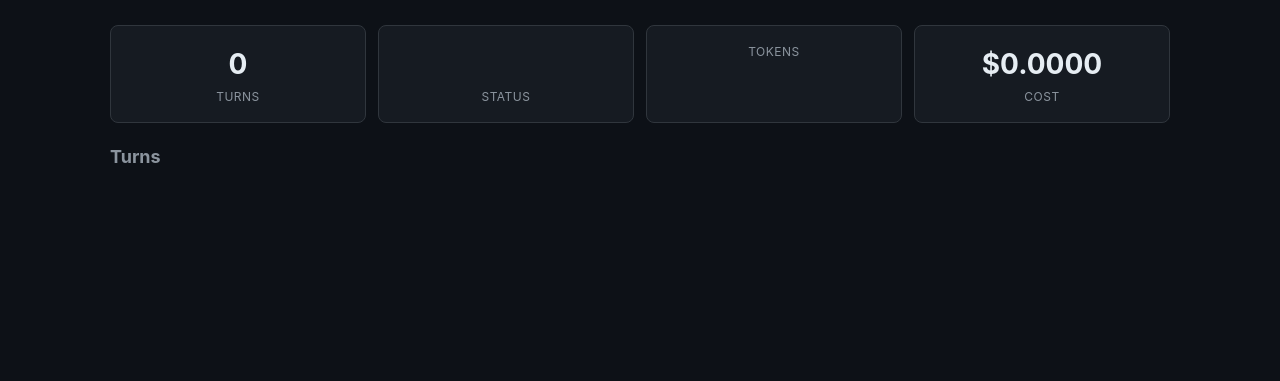
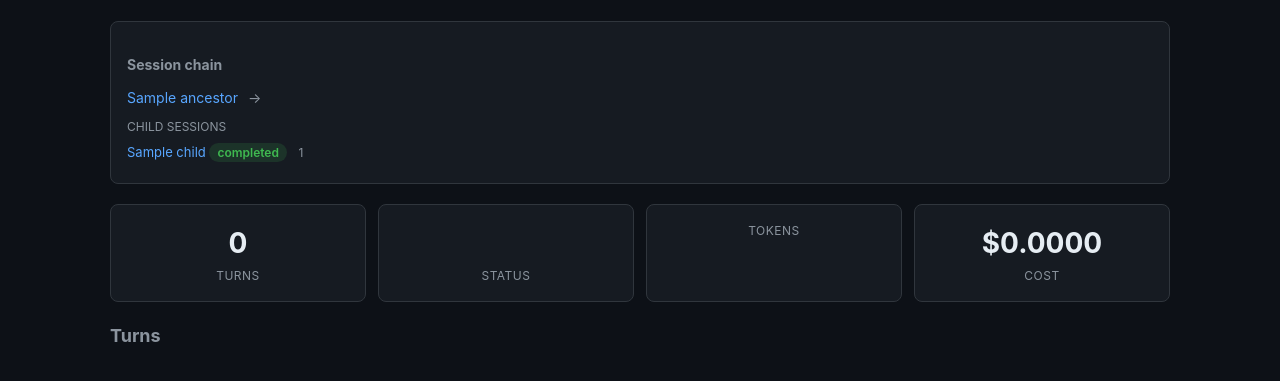
Before and after one commit to elbachir-salik/agentguard, a FastAPI app: template agentguard/dashboard/templates/session.html in a window 1280 px wide. Shown: the part 123-504 px from the top of the page. Run offline with FastAPI, Linux system fonts and the light colour scheme; the template is opened without the code that fills it: most values are stand-ins (such as "Sample title", 1, 10 or a date in 2020).

Commit message:
feat: enhance session detail view with ancestors and children display, and update styles for session chain representation

```diff
--- a/agentguard/dashboard/app.py
+++ b/agentguard/dashboard/app.py
@@ -49,9 +49,13 @@
     record = storage.get_session(session_id)
     if not record:
         return HTMLResponse("<h1>Session not found</h1>", status_code=404)
+    ancestors = storage.get_session_ancestors(session_id)
+    children = storage.list_child_sessions(session_id)
     return templates.TemplateResponse("session.html", {
         "request": request,
         "session": record,
+        "ancestors": ancestors,
+        "children": children,
     })
 
 
--- a/agentguard/dashboard/static/style.css
+++ b/agentguard/dashboard/static/style.css
@@ -230,3 +230,9 @@
 h1, h2, h3 { margin: 16px 0 8px; }
 h1 { font-size: 24px; }
 h2 { font-size: 18px; color: var(--text-dim); }
+
+.chain-breadcrumb { font-size: 14px; }
+.chain-sep { color: var(--text-dim); margin: 0 6px; }
+.chain-list { list-style: none; margin-top: 6px; }
+.chain-list li { margin: 4px 0; font-size: 13px; }
+.chain-meta { color: var(--text-dim); font-size: 12px; margin-left: 8px; }
--- a/agentguard/dashboard/templates/index.html
+++ b/agentguard/dashboard/templates/index.html
@@ -56,6 +56,7 @@
                 <tr>
                     <th>Session ID</th>
                     <th>Agent</th>
+                    <th>Parent</th>
                     <th>Status</th>
                     <th>Metadata</th>
                     <th>Tokens</th>
@@ -68,6 +69,11 @@
                 <tr>
                     <td><a href="/session/{{ s.session_id }}">{{ s.session_id }}</a></td>
                     <td>{{ s.agent_name }}</td>
+                    <td>
+                        {% if s.parent_session_id %}
+                        <a href="/session/{{ s.parent_session_id }}">{{ s.parent_session_id[:8] }}…</a>
+                        {% else %}—{% endif %}
+                    </td>
                     <td><span class="badge badge-{{ s.status }}">{{ s.status }}</span></td>
                     <td class="metadata-cell">
                         {% for key, value in s.metadata.items() %}
--- a/agentguard/dashboard/templates/session.html
+++ b/agentguard/dashboard/templates/session.html
@@ -16,6 +16,35 @@
     <div class="container">
         <h1>Session: {{ session.session_id }}</h1>
         <h2>{{ session.agent_name }}</h2>
+
+        {% if ancestors or session.parent_session_id or children %}
+        <div class="metadata-box">
+            <h3>Session chain</h3>
+            {% if ancestors %}
+            <p class="chain-breadcrumb">
+                {% for a in ancestors %}
+                <a href="/session/{{ a.session_id }}">{{ a.agent_name }}</a>
+                <span class="chain-sep">→</span>
+                {% endfor %}
+                <strong>{{ session.agent_name }}</strong>
+            </p>
+            {% elif session.parent_session_id %}
+            <p>Parent: <a href="/session/{{ session.parent_session_id }}">{{ session.parent_session_id }}</a></p>
+            {% endif %}
+            {% if children %}
+            <p style="margin-top: 8px; color: var(--text-dim); font-size: 12px;">CHILD SESSIONS</p>
+            <ul class="chain-list">
+                {% for child in children %}
+                <li>
+                    <a href="/session/{{ child.session_id }}">{{ child.agent_name }}</a>
+                    <span class="badge badge-{{ child.status }}">{{ child.status }}</span>
+                    <span class="chain-meta">{{ child.session_id }}</span>
+                </li>
+                {% endfor %}
+            </ul>
+            {% endif %}
+        </div>
+        {% endif %}
 
         <div class="stats-grid">
             <div class="stat-card">
```
